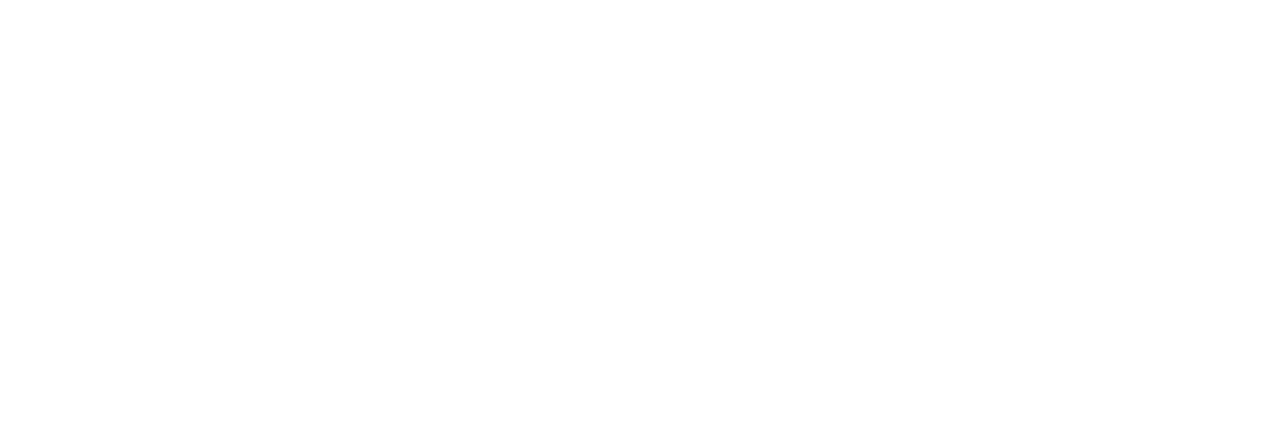
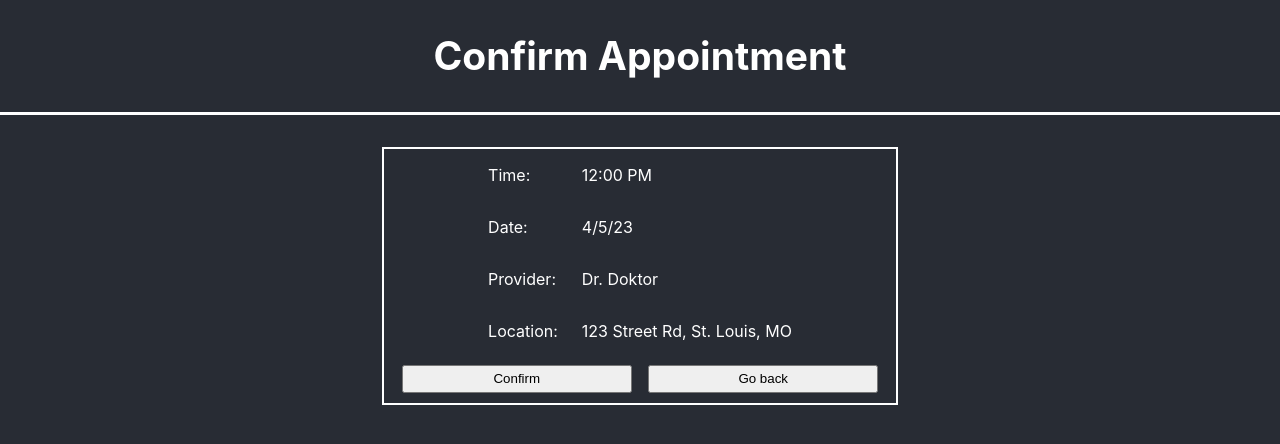
Before and after one commit to mattevans98/appoint-o-matic-9000, a React (Create React App) app: page /scenario3 in a window 1280 px wide. Before the commit this address had no page. Shown: the top 444 px of the page. Built offline with nearby package versions, Linux system fonts and the light colour scheme.

Commit message:
Added S3 with routing to S4 and back to S2

```diff
--- a/src/App.tsx
+++ b/src/App.tsx
@@ -2,6 +2,7 @@
 import './App.scss';
 import Scenario1 from "./scenario1/Scenario1";
 import Scenario2 from "./scenario2/Scenario2";
+import Scenario3 from "./scenario3/Scenario3";
 import { BrowserRouter as Router, Route, Routes } from "react-router-dom";
 
 const App = (): ReactElement => {
@@ -10,6 +11,7 @@
             <Routes>
                 <Route path="/" element={ <Scenario1/> }/>
                 <Route path="/scenario2" element={ <Scenario2/> }/>
+                <Route path="/scenario3" element={ <Scenario3/> }/>
             </Routes>
         </Router>
     );
--- a/src/scenario2/Scenario2.tsx
+++ b/src/scenario2/Scenario2.tsx
@@ -1,11 +1,12 @@
 import React, { ReactElement } from 'react';
 import './scenario2.scss';
+import { Link } from "react-router-dom";
 
 const Scenario2 = (): ReactElement => {
     return (
         <div className="Scenario">
             <header className="Scenario-header">
-                <h1>View Appointments</h1>
+                <h1>Schedule Appointment</h1>
             </header>
             <main>
                 <h2>April 2023</h2>
@@ -52,9 +53,11 @@
                     <div className="unavailable">
                         <p>11am</p>
                     </div>
-                    <div>
-                        <p>12pm</p>
-                    </div>
+                    <Link to="/scenario3">
+                        <div>
+                            <p>12pm</p>
+                        </div>
+                    </Link>
                     <div>
                         <p>1pm</p>
                     </div>
--- a/src/scenario2/scenario2.scss
+++ b/src/scenario2/scenario2.scss
@@ -42,7 +42,7 @@
     grid-gap: .25rem;
     margin-top: 0.25rem;
 
-    div {
+    div, a {
         background-color: #eaeaea;
 
         p {
--- a/src/scenario3/Scenario3.tsx
+++ b/src/scenario3/Scenario3.tsx
@@ -1,14 +1,34 @@
 import React, { ReactElement } from 'react';
 import './scenario3.scss';
+import { Link } from "react-router-dom";
 
 const Scenario3 = (): ReactElement => {
     return (
         <div className="Scenario">
             <header className="Scenario-header">
-                <h2>Schedule Appointment</h2>
+                <h2>Confirm Appointment</h2>
             </header>
-            <main>
-
+            <main className="main3">
+                <div className="appt-detail-category">
+                    <p>Time:</p>
+                    <p>Date:</p>
+                    <p>Provider:</p>
+                    <p>Location:</p>
+                </div>
+                <div className="appt-detail-info">
+                    <p>12:00 PM</p>
+                    <p>4/5/23</p>
+                    <p>Dr. Doktor</p>
+                    <p>123 Street Rd, St. Louis, MO</p>
+                </div>
+                <div className="schedule-buttons">
+                    <Link to="/scenario4">
+                        <button>Confirm</button>
+                    </Link>
+                    <Link to="/scenario2">
+                        <button>Go back</button>
+                    </Link>
+                </div>
             </main>
         </div>
     );
--- a/src/scenario3/scenario3.scss
+++ b/src/scenario3/scenario3.scss
@@ -0,0 +1,45 @@
+.main3 {
+    display: flex;
+    flex-direction: row;
+    justify-content: center;
+    align-self: center;
+    width: 40vw;
+    border: 2px solid white;
+    margin: 2rem auto;
+    flex-wrap: wrap;
+}
+
+@media all and (max-width: 800px) {
+    .main3 {
+        width: 80vw;
+        padding: 0.5rem;
+    }
+}
+
+.main3 div {
+    display: flex;
+    align-items: start;
+    flex-direction: column;
+}
+
+.appt-detail-info {
+    margin-left: 1.5rem;
+}
+
+.main3 .schedule-buttons {
+    flex-direction: row;
+    flex-basis: 100%;
+    justify-content: center;
+    margin-bottom: 0.5rem;
+
+    a {
+        height: 75%;
+        width: 45%;
+        margin: 0.5rem;
+
+        button {
+            width: 100%;
+            height: 100%;
+        }
+    }
+}
```
